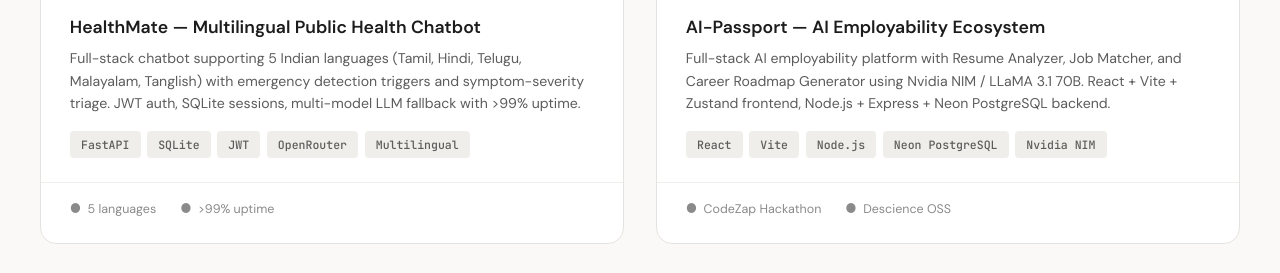
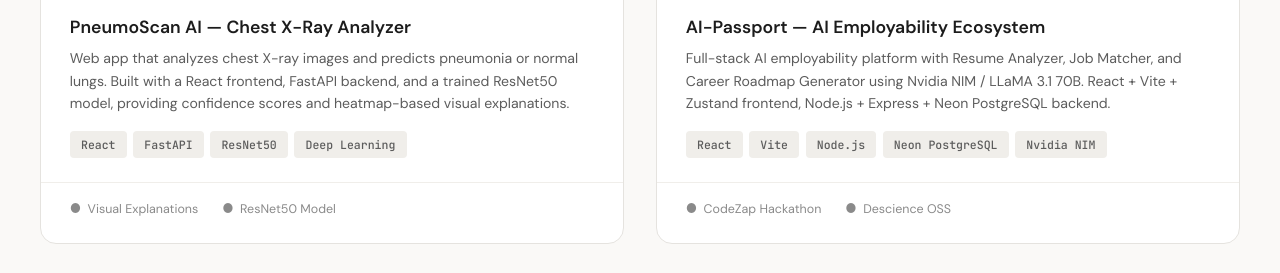
Before and after one commit to Manish7sgf/portfolio, a plain HTML site: page index.html in a window 1280 px wide. Shown: the part 3677-3950 px from the top of the page. Drawn offline with Linux system fonts and the light colour scheme.

Commit message:
Update Projects section: replace HealthMate with PneumoScan AI

```diff
--- a/index.html
+++ b/index.html
@@ -1852,12 +1852,12 @@
                     </div>
                 </div>
 
-                <!-- HealthMate -->
+                <!-- PneumoScan AI -->
                 <div class="project-card fade-in">
                     <div class="project-header">
                         <span class="project-year">2026</span>
                         <div class="project-links">
-                            <a href="https://github.com/Manish7sgf" target="_blank" title="GitHub"><svg
+                            <a href="https://github.com/Manish7sgf/Pneumonia-detector" target="_blank" title="GitHub"><svg
                                     xmlns="http://www.w3.org/2000/svg" width="16" height="16" viewBox="0 0 24 24"
                                     fill="currentColor">
                                     <path
@@ -1866,22 +1866,19 @@
                         </div>
                     </div>
                     <div class="project-body">
-                        <h3>HealthMate — Multilingual Public Health Chatbot</h3>
-                        <p>Full-stack chatbot supporting 5 Indian languages (Tamil, Hindi, Telugu, Malayalam, Tanglish)
-                            with emergency detection triggers and symptom-severity triage. JWT auth, SQLite sessions,
-                            multi-model LLM fallback with >99% uptime.</p>
+                        <h3>PneumoScan AI — Chest X-Ray Analyzer</h3>
+                        <p>Web app that analyzes chest X-ray images and predicts pneumonia or normal lungs. Built with a React frontend, FastAPI backend, and a trained ResNet50 model, providing confidence scores and heatmap-based visual explanations.</p>
                         <div class="project-tags">
+                            <span class="tag">React</span>
                             <span class="tag">FastAPI</span>
-                            <span class="tag">SQLite</span>
-                            <span class="tag">JWT</span>
-                            <span class="tag">OpenRouter</span>
-                            <span class="tag">Multilingual</span>
+                            <span class="tag">ResNet50</span>
+                            <span class="tag">Deep Learning</span>
                         </div>
                     </div>
                     <div class="project-footer">
                         <div class="project-metrics">
-                            <div class="metric"><span class="metric-icon">●</span><span>5 languages</span></div>
-                            <div class="metric"><span class="metric-icon">●</span><span>>99% uptime</span></div>
+                            <div class="metric"><span class="metric-icon">●</span><span>Visual Explanations</span></div>
+                            <div class="metric"><span class="metric-icon">●</span><span>ResNet50 Model</span></div>
                         </div>
                     </div>
                 </div>
@@ -1925,7 +1922,7 @@
                     <div class="project-header">
                         <span class="project-year">2024</span>
                         <div class="project-links">
-                            <a href="https://github.com/Manish7sgf" target="_blank" title="GitHub"><svg
+                            <a href="https://github.com/Manish7sgf/smart-assistant" target="_blank" title="GitHub"><svg
                                     xmlns="http://www.w3.org/2000/svg" width="16" height="16" viewBox="0 0 24 24"
                                     fill="currentColor">
                                     <path
```
